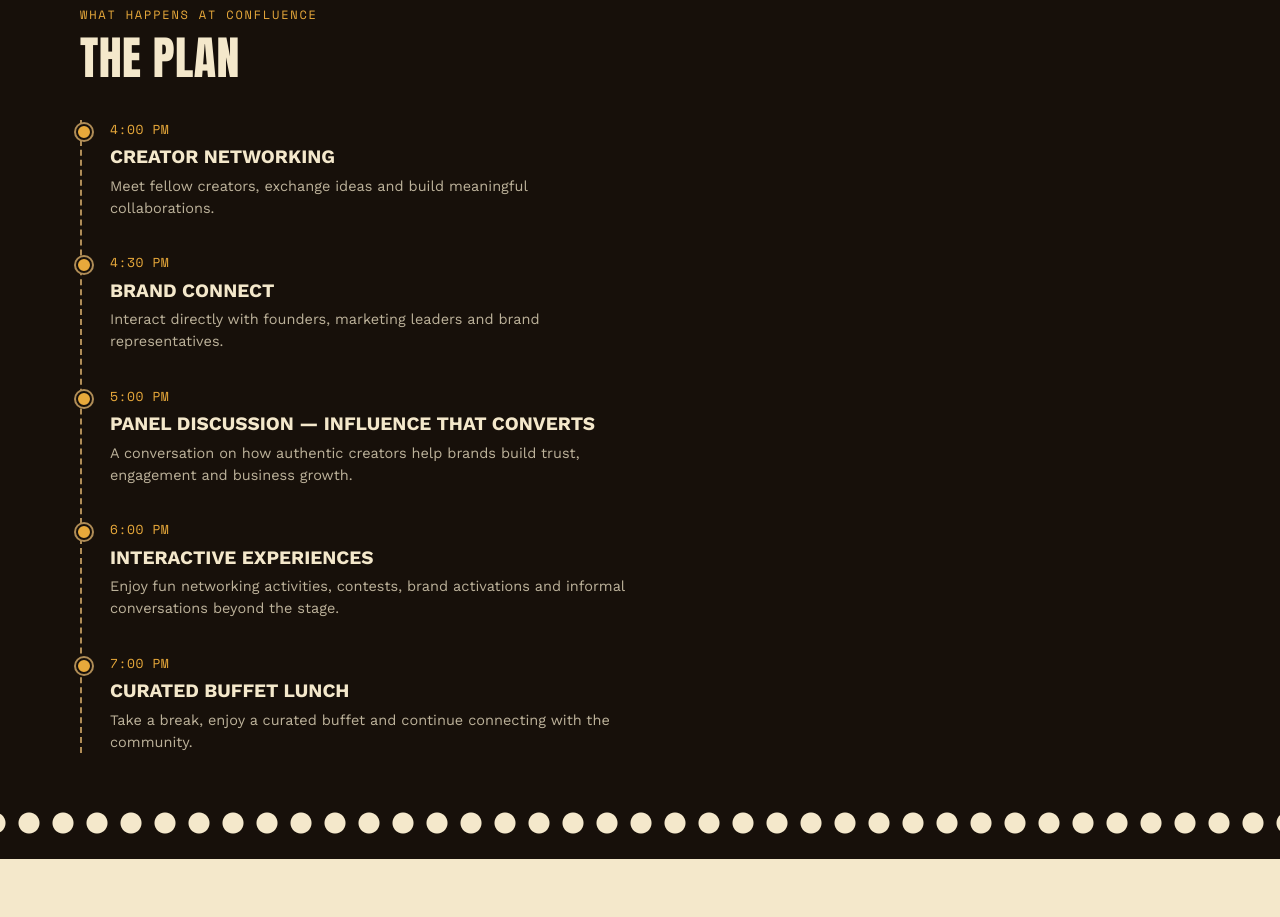
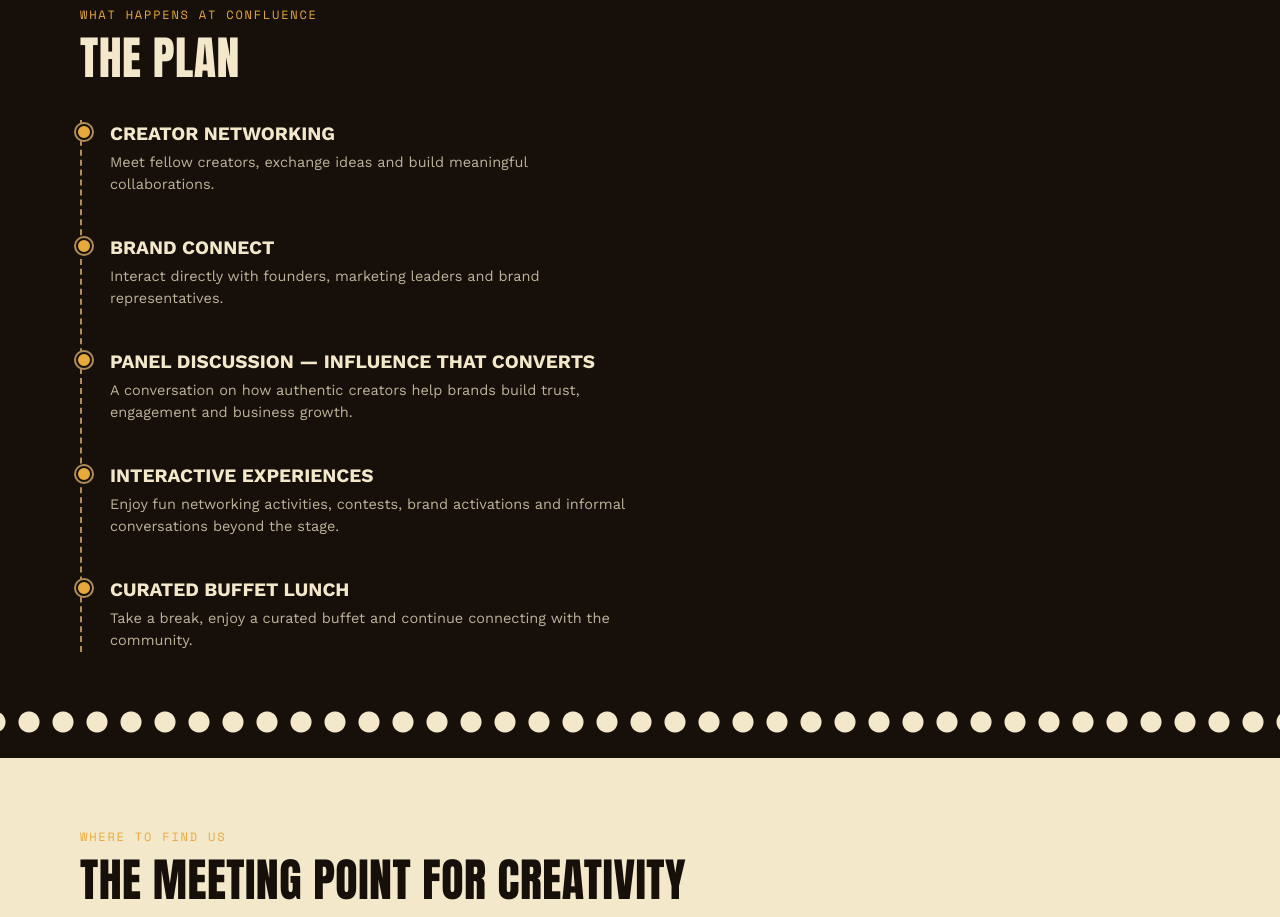
Before and after one commit to seooctotech/CONFLUENCE-Meetup2026, a plain HTML site: page index.html in a window 1280 px wide. Shown: the part 1940-2857 px from the top of the page. Drawn offline with nearby package versions, Linux system fonts and the light colour scheme.

Commit message:
Update index.html

```diff
--- a/index.html
+++ b/index.html
@@ -563,27 +563,22 @@ MANY CREATORS.<br>ENDLESS CONNECTIONS.</h2>
       <h2 class="section-title">THE PLAN</h2>
       <div class="timeline">
         <div class="t-row">
-          <div class="t-time">4:00 PM</div>
           <div class="t-title">CREATOR NETWORKING</div>
           <div class="t-desc">Meet fellow creators, exchange ideas and build meaningful collaborations.</div>
         </div>
         <div class="t-row">
-          <div class="t-time">4:30 PM</div>
           <div class="t-title">BRAND CONNECT</div>
           <div class="t-desc">Interact directly with founders, marketing leaders and brand representatives.</div>
         </div>
         <div class="t-row">
-          <div class="t-time">5:00 PM</div>
           <div class="t-title">PANEL DISCUSSION — INFLUENCE THAT CONVERTS</div>
           <div class="t-desc">A conversation on how authentic creators help brands build trust, engagement and business growth.</div>
         </div>
         <div class="t-row">
-          <div class="t-time">6:00 PM</div>
           <div class="t-title">INTERACTIVE EXPERIENCES</div>
           <div class="t-desc">Enjoy fun networking activities, contests, brand activations and informal conversations beyond the stage.</div>
         </div>
         <div class="t-row">
-          <div class="t-time">7:00 PM</div>
           <div class="t-title">CURATED BUFFET LUNCH</div>
           <div class="t-desc">Take a break, enjoy a curated buffet and continue connecting with the community.</div>
         </div>
```
